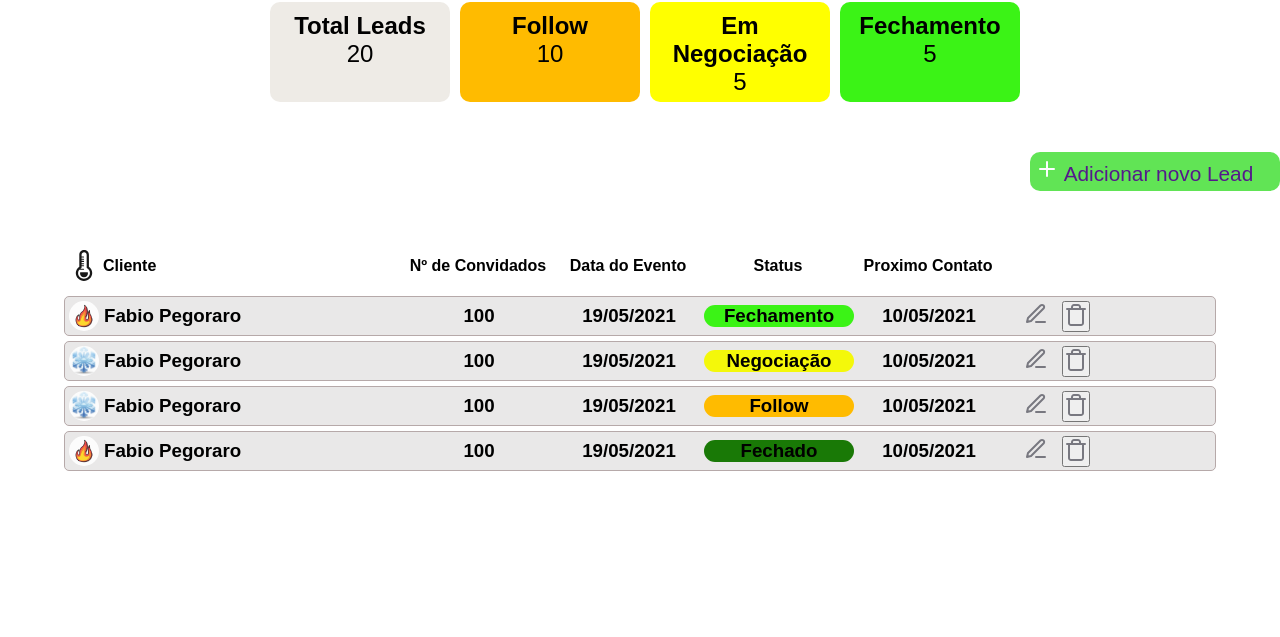
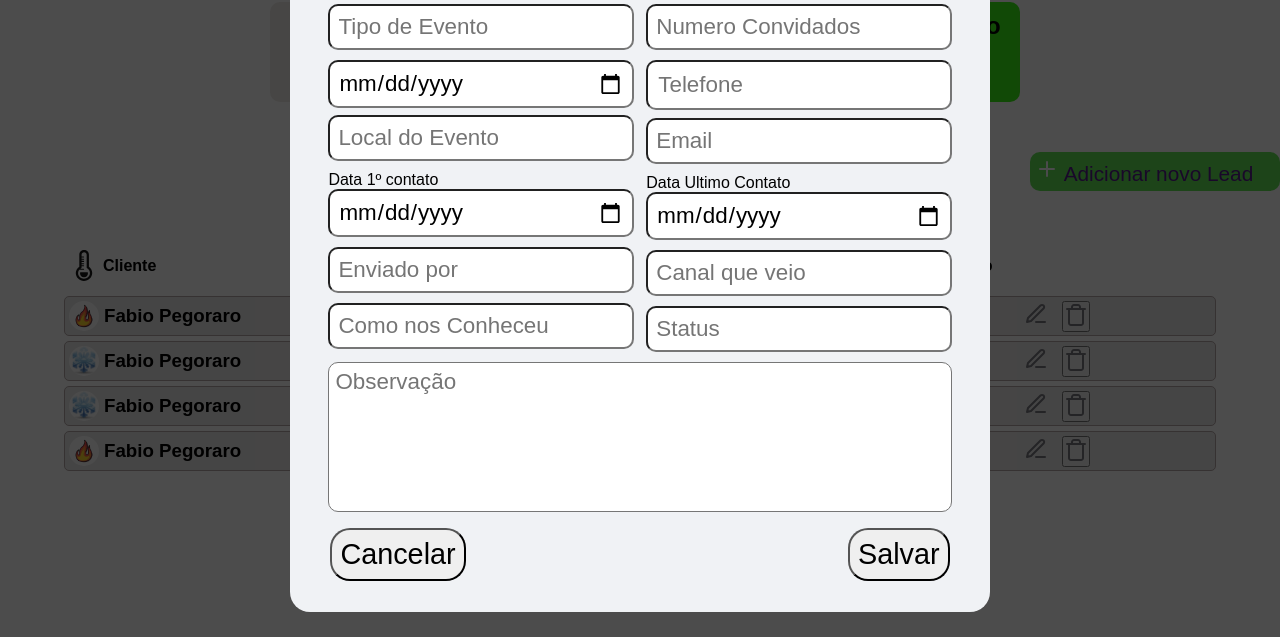
Before and after one commit to FabioPegoraro/gestao-leads-eventos, a plain HTML site: page index.html in a window 1280 px wide. Shown: the part 163-800 px from the top of the page. Drawn offline with Linux system fonts and the light colour scheme.

Commit message:
Adicionando modal de 'Adicinar novo Lead'

```diff
--- a/css/card.css
+++ b/css/card.css
@@ -148,7 +148,7 @@
 
 }
 
-.card .button{
+.card .button-excluir{
     width: 80px;
     margin-left: 20px;
     justify-content: right;
--- /dev/null
+++ b/css/modal.css
@@ -0,0 +1,182 @@
+/* Modal ======== */
+
+.modal-overlay{
+    width: 100%;
+    height: 100%;
+    background-color: rgba(0, 0, 0, 0.7);
+    position: fixed;
+    top: 0;
+
+    display: flex;
+    align-items: center;
+    justify-content: center;
+    opacity: 0;
+    visibility: hidden;
+}
+
+.modal-overlay.active{
+    opacity: 1;
+    visibility: visible;
+}
+
+.modal{
+    background: #f0f2f5;
+    padding: 2.4rem;
+    width: 700px ;
+    height: 750px;
+    border-radius: 20px;
+}
+
+.modal h2{
+    text-align: center;
+    margin-bottom: 20px;
+}
+
+#nameClient{
+    width: 100%;
+    padding: 8px;
+    font-size: 1.4rem;
+    margin-bottom: 10px;
+    border-radius: 10px;
+}
+
+#typeEvent{
+    width: 49%;
+    padding: 8px;
+    font-size: 1.4rem;
+    margin-bottom: 10px;
+    border-radius: 10px;
+    float: left;
+}
+
+#numberGuests{
+    width: 49%;
+    padding: 8px;
+    font-size: 1.4rem;
+    margin-bottom: 10px;
+    border-radius: 10px;
+    float: right;
+}
+
+#dateEvent{
+    width: 49%;
+    padding: 8px;
+    font-size: 1.4rem;
+    margin-bottom: 7px;
+    border-radius: 10px;
+    float: left;
+}
+
+#phoneClient{
+    width: 49%;
+    padding: 10px;
+    font-size: 1.4rem;
+    margin-bottom: 8px;
+    border-radius: 10px;
+    float: right;
+}
+
+#eventLocation{
+    width: 49%;
+    padding: 8px;
+    font-size: 1.4rem;
+    margin-bottom: 10px;
+    border-radius: 10px;
+    float: left;
+}
+
+#emailClient{
+    width: 49%;
+    padding: 8px;
+    font-size: 1.4rem;
+    margin-bottom: 10px;
+    border-radius: 10px;
+    float: right;
+}
+
+#dateFirstContact{
+    width: 49%;
+    padding: 8px;
+    font-size: 1.4rem;
+    margin-bottom: 10px;
+    border-radius: 10px;
+    float: left;
+}
+
+.dateFirstContact{
+    width: 49%;
+    float: left;
+}
+
+#dateLastContact{
+    width: 49%;
+    padding: 8px;
+    font-size: 1.4rem;
+    margin-bottom: 10px;
+    border-radius: 10px;
+    float: right;
+}
+
+.dateLastContact{
+    width: 49%;
+    float: right;
+}
+
+#sendBy{
+    width: 49%;
+    padding: 8px;
+    font-size: 1.4rem;
+    margin-bottom: 10px;
+    border-radius: 10px;
+    float: left;
+}
+
+#channelThatCame{
+    width: 49%;
+    padding: 8px;
+    font-size: 1.4rem;
+    margin-bottom: 10px;
+    border-radius: 10px;
+    float: right;
+}
+
+
+#comoNosConheceu{
+    width: 49%;
+    padding: 8px;
+    font-size: 1.4rem;
+    margin-bottom: 10px;
+    border-radius: 10px;
+    float: left;
+}
+
+#status{
+    width: 49%;
+    padding: 8px;
+    font-size: 1.4rem;
+    margin-bottom: 10px;
+    border-radius: 10px;
+    float: right;
+}
+
+#observacao{
+    width: 100%;
+    height: 150px;
+    padding: 6px;
+    font-size: 1.4rem;
+    margin-bottom: 10px;
+    border-radius: 10px;
+    resize: none;
+}
+
+.buttonForm{
+    padding: 2px;
+    display: flex;
+    justify-content:space-between;
+}
+
+.buttonCancel, .buttonSave{
+    font-size: 1.8rem;
+    padding: 8px;
+    border-radius: 20px;
+}
--- a/css/style.css
+++ b/css/style.css
@@ -16,6 +16,19 @@
     background-position: center;
     background-attachment: fixed;
 } */
+
+.sr-only{ /* serve para tirar os titulo/label porém serve para os leitores de tela */
+    position: absolute;
+    width: 1px;
+    height: 1px;
+    padding: 0;
+    margin: -1px;
+    overflow: hidden;
+    clip: rect(0, 0, 0, 0);
+    white-space: nowrap;
+    border-width: 0;
+}
+
 
 /* Header ======== */
 
@@ -105,3 +118,11 @@ header{
     text-decoration: none;
     border-radius: 10px;
 }
+
+
+
+
+
+
+
+/* Footer ======== */
--- a/index.html
+++ b/index.html
@@ -1,5 +1,6 @@
 <!DOCTYPE html>
 <html lang="pt-br">
+
 <head>
     <meta charset="UTF-8">
     <meta http-equiv="X-UA-Compatible" content="IE=edge">
@@ -7,7 +8,9 @@
     <title>Gestão de Leads</title>
     <link rel="stylesheet" href="./css/style.css">
     <link rel="stylesheet" href="./css/card.css">
+    <link rel="stylesheet" href="./css/modal.css">
 </head>
+
 <body>
     <header>
         <nav>
@@ -23,7 +26,7 @@
                     <div id="foto">
                         <a href=""><img src="./img/usuário-sem-foto.png" alt="fotoUsuario"></a>
 
-                    <a href="" >Ver Perfil</a>
+                        <a href="">Ver Perfil</a>
                     </div>
                 </div>
             </div>
@@ -55,7 +58,7 @@
         </section>
 
         <section class="button-add">
-            <a class="buttonNovoLead" href="" >
+            <a class="buttonNovoLead" href="">
                 <img src="./img/plus-24.svg" alt=""> Adicionar novo Lead
             </a>
         </section>
@@ -102,8 +105,8 @@
                 <div class="cardNextContato">
                     <h3>10/05/2021</h3>
                 </div>
-                <div class="button">
-                    <a href="" ><img src="./img/edit-24.svg" alt=""></a>
+                <div class="button-excluir">
+                    <a href=""><img src="./img/edit-24.svg" alt=""></a>
                     <button class="delete" title="Excluir Lead">
                         <img src="./img/trash-24.svg" alt="Excluir Lead">
                     </button>
@@ -129,8 +132,8 @@
                 <div class="cardNextContato">
                     <h3>10/05/2021</h3>
                 </div>
-                <div class="button">
-                    <a href="" ><img src="./img/edit-24.svg" alt=""></a>
+                <div class="button-excluir">
+                    <a href=""><img src="./img/edit-24.svg" alt=""></a>
                     <button class="delete" title="Excluir Lead">
                         <img src="./img/trash-24.svg" alt="Excluir Lead">
                     </button>
@@ -156,8 +159,8 @@
                 <div class="cardNextContato">
                     <h3>10/05/2021</h3>
                 </div>
-                <div class="button">
-                    <a href="" ><img src="./img/edit-24.svg" alt=""></a>
+                <div class="button-excluir">
+                    <a href=""><img src="./img/edit-24.svg" alt=""></a>
                     <button class="delete" title="Excluir Lead">
                         <img src="./img/trash-24.svg" alt="Excluir Lead">
                     </button>
@@ -183,18 +186,93 @@
                 <div class="cardNextContato">
                     <h3>10/05/2021</h3>
                 </div>
-                <div class="button">
-                    <a href="" ><img src="./img/edit-24.svg" alt=""></a>
+                <div class="button-excluir">
+                    <a href=""><img src="./img/edit-24.svg" alt=""></a>
                     <button class="delete" title="Excluir Lead">
                         <img src="./img/trash-24.svg" alt="Excluir Lead">
                     </button>
                 </div>
             </div>
+            </div>
+        </section>
+    </main>
+
+    <div class="modal-overlay active">
+        <div class="modal">
+            <div class="form">
+                <h2>Adionar Lead</h2>
+                <form action="">
+                    <div class="input-group-1">
+
+                        <!-- Nome cliente  -->
+
+                        <label class="sr-only" for="nameClient">Nome do Cliente</label>
+                        <input type="text" id="nameClient" name="nameClient" placeholder="Nome do Cliente" />
+
+                        <!-- Tipo de Evento e Numero de convidados  -->
+
+                        <label class="sr-only" for="typeEvent">Tipo de Evento</label>
+                        <input type="text" id="typeEvent" name="typeEvent" placeholder="Tipo de Evento" />
+                        <label class="sr-only" for="numberGuests">Numero Convidados</label>
+                        <input type="number" id="numberGuests" name="numberGuests" placeholder="Numero Convidados" />
+
+                        <!-- Data do Evento e telefone  -->
+
+                        <label class="sr-only" for="dateEvent">Data do Evento</label>
+                        <input type="date" id="dateEvent" name="dateEvent" placeholder="Data do Evento" />
+                        <label class="sr-only" for="emailClient">Telefone</label>
+                        <input type="number" id="phoneClient" name="phoneClient" placeholder="Telefone" />
+
+                        <!-- Local do Evento e email  -->
+
+                        <label class="sr-only" for="eventLocation">Local do Evento</label>
+                        <input type="text" id="eventLocation" name="eventLocation" placeholder="Local do Evento" />
+                        <label class="sr-only" for="emailClient">Email</label>
+                        <input type="mail" id="emailClient" name="emailClient" placeholder="Email" />
+
+                        <!-- Enviado Por, Data 1º contato e Data Ultimo Contato  -->
+
+                        <label placeholder="Foi" class="dateFirstContact" for="dateFirstContact">Data 1º contato</label>
+
+                        <label class="dateLastContact" for="dateLastContact">Data Ultimo Contato</label>
+
+                        <input type="date" id="dateFirstContact" name="dateFirstContact"
+                            placeholder="Data 1º contato" />
+
+                        <input type="date" id="dateLastContact" name="dateLastContact"
+                            placeholder="Data Ultimo Contato" />
+
+
+                        <!-- Canal que veio, Como nos Conheceu, Status  -->
+
+                        <label class="sr-only" for="sendBy">Enviado por</label>
+                        <input type="text" id="sendBy" name="sendBy" placeholder="Enviado por" />
+                        <label class="sr-only" for="channelThatCame">Canal que veio</label>
+                        <input type="text" id="channelThatCame" name="channelThatCame" placeholder="Canal que veio" />
+                        <label class="sr-only" for="comoNosConheceu">Como nos Conheceu</label>
+                        <input type="text" id="comoNosConheceu" name="comoNosConheceu"
+                            placeholder="Como nos Conheceu" />
+                        <label class="sr-only" for="status">Status</label>
+                        <input type="text" id="status" name="status" placeholder="Status" />
+
+                        <!-- Observação e cadastrar Cliente -->
+
+                        <label class="sr-only" for="observacao">Observação</label>
+                        <textarea name="observacao" id="observacao" placeholder="Observação"></textarea>
+                    </div>
+                </form>
+                <div class="buttonForm">
+
+                    <button class="buttonCancel">Cancelar</button>
+                    <button class="buttonSave">Salvar</button>
+
+                </div>
+            </div>
         </div>
-        </section>
+    </div>
 
-    </main>
 
 
 </body>
+
 </html>
```
